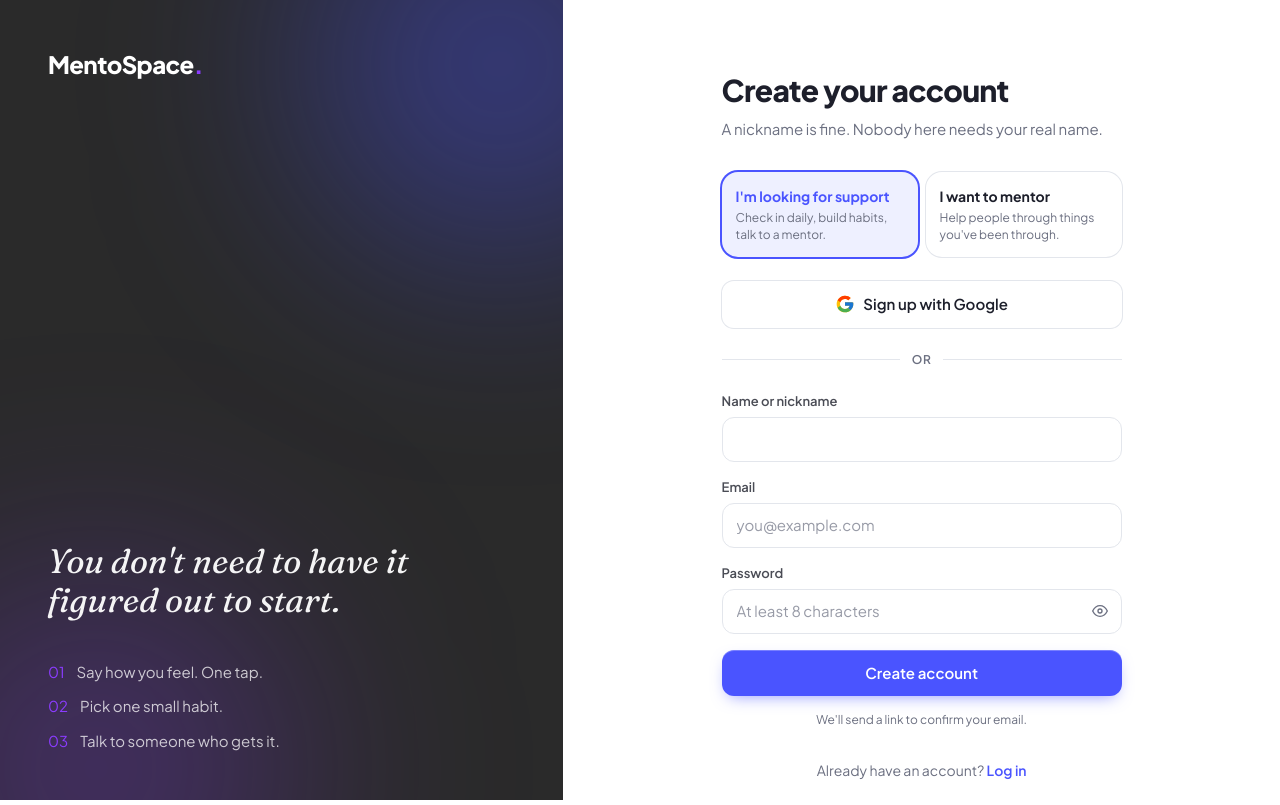
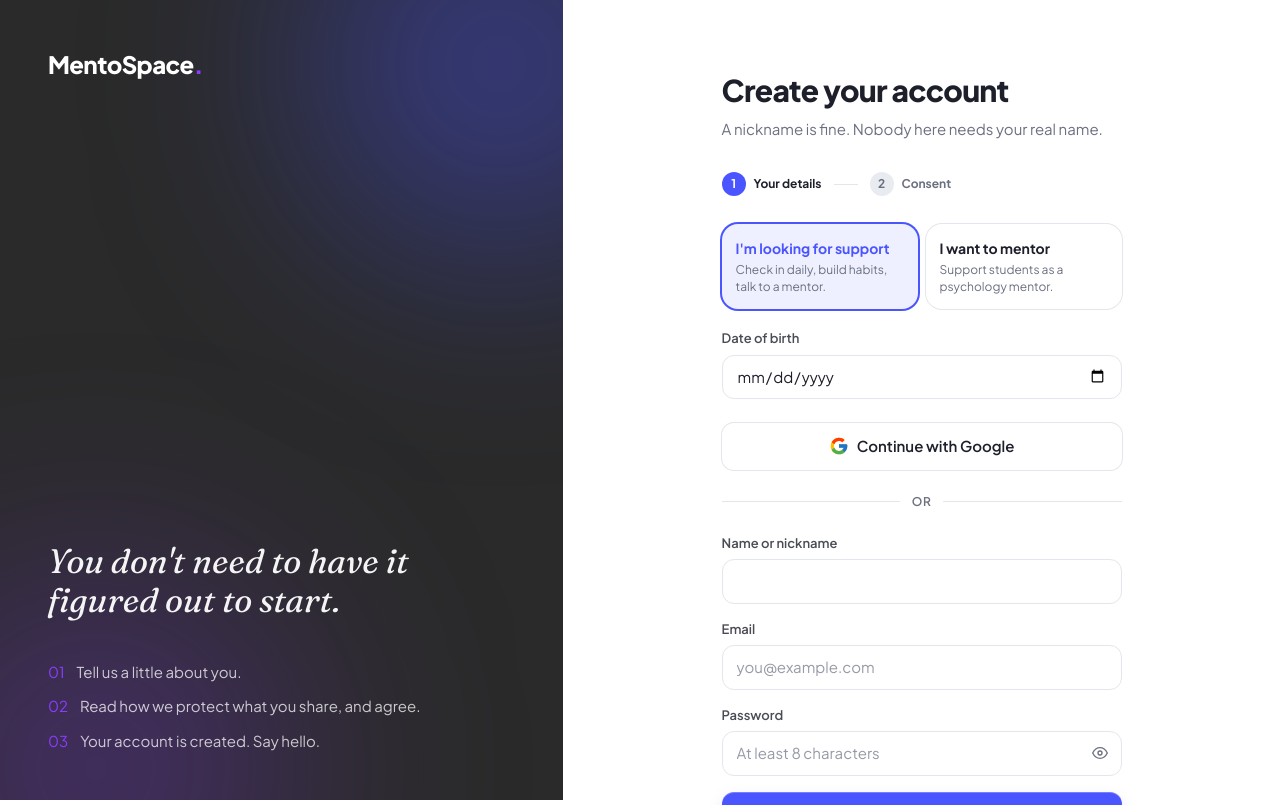
Before and after one commit to satvikshades/MentoSpaceV2, a React (Vite) app: page /register in a window 1280 px wide. Shown: the top 805 px of the page. Built offline with nearby package versions, Linux system fonts and the light colour scheme.

Commit message:
Sign-up: consent step before account creation, guardian consent for 13-17, privacy page

```diff
--- a/src/pages/MentorProfile.jsx
+++ b/src/pages/MentorProfile.jsx
@@ -9,6 +9,7 @@
 import { Avatar, PageSkeleton } from "../components/ui";
 import { RequestButton } from "../components/dashboard/components/FindMentor";
 import { sendMentorRequest } from "../lib/actions";
+import { qualificationLabel } from "../lib/legal";
 
 function MentorProfile() {
   const { id } = useParams();
@@ -99,7 +100,10 @@
 
           <h1 className="mt-4 text-3xl font-extrabold">{mentor.name}</h1>
           <p className="mt-1 text-sm text-muted">
-            Mentor{count > 0 ? ` · ${count} ${count === 1 ? "student" : "students"}` : ""}
+            {qualificationLabel(mentor.mentorDetails?.qualification) || "Mentor"}
+            {mentor.mentorDetails?.rciNumber ? ` · RCI ${mentor.mentorDetails.rciNumber}` : ""}
+            {mentor.mentorDetails?.experienceYears ? ` · ${mentor.mentorDetails.experienceYears} yrs experience` : ""}
+            {count > 0 ? ` · ${count} ${count === 1 ? "student" : "students"}` : ""}
           </p>
 
           <div className="mt-4 flex flex-wrap gap-2">
--- a/src/pages/Registration.jsx
+++ b/src/pages/Registration.jsx
@@ -1,10 +1,9 @@
 import { useState } from "react";
+import { Link, useLocation, useNavigate } from "react-router-dom";
+import { doc, getDoc } from "firebase/firestore";
 import { EXPERTISE_LABELS } from "../lib/people";
-import { Link, useNavigate } from "react-router-dom";
-import { doc, getDoc } from "firebase/firestore";
 import {
   auth,
-  createUserDoc,
   createUserWithEmailAndPassword,
   db,
   googleProvider,
@@ -13,7 +12,9 @@
   updateProfile,
 } from "../firebase";
 import AuthShell, { Divider, FieldError, GoogleIcon, PasswordInput } from "../components/AuthShell";
-import { Spinner } from "../components/ui";
+import ConsentForm, { Helplines } from "../components/ConsentForm";
+import { ADULT_AGE, ageFrom, MIN_AGE, QUALIFICATIONS } from "../lib/legal";
+import { saveConsent } from "../lib/consent";
 
 const ERRORS = {
   "auth/email-already-in-use": "There's already an account with that email. Try logging in.",
@@ -26,7 +27,7 @@
 
 const ROLES = [
   { key: "student", title: "I'm looking for support", body: "Check in daily, build habits, talk to a mentor." },
-  { key: "mentor", title: "I want to mentor", body: "Help people through things you've been through." },
+  { key: "mentor", title: "I want to mentor", body: "Support students as a psychology mentor." },
 ];
 
 function strength(pw) {
@@ -41,26 +42,65 @@
 function Side() {
   return (
     <div className="space-y-4">
-      <p className="font-serif text-[34px] italic leading-[1.15] text-white/95">
-        You don't need to have it figured out to start.
-      </p>
+      <p className="font-serif text-[34px] italic leading-[1.15] text-white/95">You don't need to have it figured out to start.</p>
       <ul className="space-y-3 pt-6 text-[15px] text-white/75">
-        <li className="flex gap-3"><span className="text-secondary">01</span> Say how you feel. One tap.</li>
-        <li className="flex gap-3"><span className="text-secondary">02</span> Pick one small habit.</li>
-        <li className="flex gap-3"><span className="text-secondary">03</span> Talk to someone who gets it.</li>
+        <li className="flex gap-3"><span className="text-secondary">01</span> Tell us a little about you.</li>
+        <li className="flex gap-3"><span className="text-secondary">02</span> Read how we protect what you share, and agree.</li>
+        <li className="flex gap-3"><span className="text-secondary">03</span> Your account is created. Say hello.</li>
       </ul>
     </div>
   );
 }
 
+function Steps({ step }) {
+  return (
+    <ol className="mb-7 flex items-center gap-2 text-xs font-bold" aria-label="Sign-up progress">
+      {["Your details", "Consent"].map((label, i) => {
+        const n = i + 1;
+        const state = step === n ? "now" : step > n ? "done" : "next";
+        return (
+          <li key={label} className="flex items-center gap-2">
+            <span
+              className={`grid h-6 w-6 place-items-center rounded-full ${
+                state === "next" ? "bg-bg-medium-gray text-muted" : "bg-primary text-white"
+              }`}
+            >
+              {state === "done" ? "✓" : n}
+            </span>
+            <span className={state === "now" ? "text-ink" : "text-muted"}>{label}</span>
+            {n === 1 && <span className="mx-1 h-px w-6 bg-line" />}
+          </li>
+        );
+      })}
+    </ol>
+  );
+}
+
 function Registration() {
   const navigate = useNavigate();
+  const location = useLocation();
+  const notice = location.state?.notice;
+  const [step, setStep] = useState(1);
+  const [method, setMethod] = useState("email");
   const [role, setRole] = useState("student");
-  const [form, setForm] = useState({ name: "", email: "", password: "", expertise: [] });
+  const [form, setForm] = useState({
+    name: "",
+    email: "",
+    password: "",
+    dob: "",
+    expertise: [],
+    qualification: "",
+    rciNumber: "",
+    experience: "",
+  });
   const [errors, setErrors] = useState({});
   const [loading, setLoading] = useState(false);
   const [apiError, setApiError] = useState("");
+  const [tooYoung, setTooYoung] = useState(false);
   const score = strength(form.password);
+  const age = ageFrom(form.dob);
+  const isMinor = role === "student" && age !== null && age < ADULT_AGE;
+  const needsRci = QUALIFICATIONS.find((q) => q.key === form.qualification)?.needsRci;
 
   const update = (e) => {
     const { name, value } = e.target;
@@ -69,69 +109,131 @@
     if (apiError) setApiError("");
   };
 
-  const toggleArea = (k) =>
+  const toggleArea = (k) => {
     setForm((f) => ({ ...f, expertise: f.expertise.includes(k) ? f.expertise.filter((x) => x !== k) : [...f.expertise, k] }));
+    setErrors((x) => ({ ...x, expertise: null }));
+  };
 
-  const validate = () => {
+  const validate = (m) => {
     const e = {};
+    if (m === "email") {
       if (!form.name.trim()) e.name = "What should we call you? A first name or nickname is fine.";
       if (!/^[^\s@]+@[^\s@]+\.[^\s@]{2,}$/.test(form.email.trim())) e.email = "Enter a valid email address.";
       if (form.password.length < 8) e.password = "Use at least 8 characters.";
-    if (role === "mentor" && form.expertise.length === 0) e.expertise = "Pick at least one area.";
+    }
+    if (age === null || age > 100) e.dob = "Enter your date of birth.";
+    else if (role === "mentor" && age < ADULT_AGE) e.dob = "Mentors must be 18 or older.";
+    if (role === "mentor") {
+      if (!form.qualification) e.qualification = "Choose the option closest to your training.";
+      if (needsRci && !form.rciNumber.trim()) e.rciNumber = "Clinical psychologists need an RCI registration number.";
+      if (form.expertise.length === 0) e.expertise = "Pick at least one area.";
+    }
     setErrors(e);
     return Object.keys(e).length === 0;
   };
 
-  const submit = async (e) => {
-    e.preventDefault();
-    if (!validate()) return;
+  const next = (m) => {
+    setMethod(m);
+    if (!validate(m)) return;
+    if (role === "student" && age < MIN_AGE) {
+      setTooYoung(true);
+      return;
+    }
+    setStep(2);
+    window.scrollTo(0, 0);
+  };
+
+  const profileFields = (name, email) => {
+    const p = {
+      name,
+      email,
+      role,
+      dob: form.dob,
+      ageGroup: isMinor ? "minor" : "adult",
+      expertise: role === "mentor" ? form.expertise : "",
+      createdAt: new Date().toISOString(),
+    };
+    if (role === "mentor") {
+      p.mentorStatus = "pending";
+      p.mentorDetails = {
+        qualification: form.qualification,
+        rciNumber: form.rciNumber.trim(),
+        experienceYears: Number(form.experience) || 0,
+      };
+    }
+    if (isMinor) p.guardianStatus = "pending";
+    return p;
+  };
+
+  const createAccount = async (consent) => {
     setLoading(true);
+    setApiError("");
     try {
+      if (method === "google") {
+        const { user } = await signInWithPopup(auth, googleProvider);
+        const snap = await getDoc(doc(db, "users", user.uid));
+        if (snap.exists() && snap.data().consent) {
+          navigate("/dashboard", { replace: true });
+          return;
+        }
+        await saveConsent(user.uid, consent, profileFields(user.displayName || "", user.email));
+      } else {
         const cred = await createUserWithEmailAndPassword(auth, form.email.trim(), form.password);
         await updateProfile(cred.user, { displayName: form.name.trim() });
-      await createUserDoc(cred.user.uid, {
-        name: form.name.trim(),
-        email: form.email.trim(),
-        role,
-        expertise: role === "mentor" ? form.expertise : "",
-      });
+        await saveConsent(cred.user.uid, consent, profileFields(form.name.trim(), form.email.trim()));
         sendEmailVerification(cred.user).catch(() => {});
+      }
       navigate("/dashboard", { replace: true });
     } catch (err) {
+      console.error(err);
       setApiError(ERRORS[err.code] ?? "Couldn't create your account. Try again.");
     } finally {
       setLoading(false);
     }
   };
 
-  const google = async () => {
-    if (role === "mentor" && form.expertise.length === 0) {
-      setErrors({ expertise: "Pick at least one area first." });
-      return;
+  if (tooYoung) {
+    return (
+      <AuthShell title="MentoSpace is for students 13 and over" side={<Side />}>
+        <p className="text-[15px] leading-relaxed text-ink/80">
+          We're not able to create an account for you yet. If something is worrying you, please talk to a parent, teacher, or another adult you trust. You can also call these numbers any time, for free:
+        </p>
+        <div className="mt-5">
+          <Helplines />
+        </div>
+        <button onClick={() => setTooYoung(false)} className="btn-ghost mt-6">
+          Back
+        </button>
+      </AuthShell>
+    );
   }
-    setApiError("");
-    setLoading(true);
-    try {
-      const { user } = await signInWithPopup(auth, googleProvider);
-      const snap = await getDoc(doc(db, "users", user.uid));
-      if (!snap.exists()) {
-        await createUserDoc(user.uid, {
-          name: user.displayName || "",
-          email: user.email,
-          role,
-          expertise: role === "mentor" ? form.expertise : "",
-        });
+
+  if (step === 2) {
+    return (
+      <AuthShell
+        title={role === "mentor" ? "Mentor agreement" : "How we protect what you share"}
+        subtitle={isMinor ? "You're under 18, so your parent or guardian also needs to agree." : undefined}
+        side={<Side />}
+        wide
+      >
+        <Steps step={2} />
+        {apiError && <p className="mb-4 rounded-xl bg-red-50 px-4 py-3 text-sm font-medium text-red-700">{apiError}</p>}
+        <ConsentForm
+          role={role}
+          isMinor={isMinor}
+          busy={loading}
+          submitLabel={method === "google" ? "Agree and continue with Google" : "Agree and create account"}
+          onBack={() => setStep(1)}
+          onAccept={createAccount}
+        />
+      </AuthShell>
+    );
   }
-      navigate("/dashboard", { replace: true });
-    } catch (err) {
-      setApiError(ERRORS[err.code] ?? "Google sign-up didn't work. Try again.");
-    } finally {
-      setLoading(false);
-    }
-  };
 
   return (
     <AuthShell title="Create your account" subtitle="A nickname is fine. Nobody here needs your real name." side={<Side />}>
+      <Steps step={1} />
+      {notice && <p className="mb-5 rounded-xl bg-primary-50 px-4 py-3 text-sm font-medium text-primary">{notice}</p>}
       <div className="grid grid-cols-2 gap-2" role="radiogroup" aria-label="Account type">
         {ROLES.map((r) => (
           <button
@@ -139,7 +241,10 @@
             type="button"
             role="radio"
             aria-checked={role === r.key}
-            onClick={() => setRole(r.key)}
+            onClick={() => {
+              setRole(r.key);
+              setErrors({});
+            }}
             className={`rounded-2xl p-3.5 text-left ring-1 transition ${
               role === r.key ? "bg-primary-50 ring-2 ring-primary" : "ring-line hover:bg-bg-light-gray"
             }`}
@@ -150,18 +255,57 @@
         ))}
       </div>
 
+      <div className="mt-5 space-y-4">
+        <div>
+          <label className="label" htmlFor="dob">Date of birth</label>
+          <input
+            id="dob"
+            name="dob"
+            type="date"
+            max={new Date().toISOString().slice(0, 10)}
+            value={form.dob}
+            onChange={update}
+            className={`field ${errors.dob ? "border-red-400" : ""}`}
+          />
+          <FieldError>{errors.dob}</FieldError>
+          {isMinor && age >= MIN_AGE && (
+            <p className="mt-1.5 text-[13px] text-primary">You're under 18, so you'll need a parent or guardian with you for the next step.</p>
+          )}
+        </div>
+
         {role === "mentor" && (
-        <div className="mt-5 animate-rise">
+          <div className="space-y-4 animate-rise">
+            <div>
+              <label className="label" htmlFor="qualification">Your training</label>
+              <select id="qualification" name="qualification" value={form.qualification} onChange={update} className={`field ${errors.qualification ? "border-red-400" : ""}`}>
+                <option value="">Choose one</option>
+                {QUALIFICATIONS.map((q) => (
+                  <option key={q.key} value={q.key}>{q.label}</option>
+                ))}
+              </select>
+              <FieldError>{errors.qualification}</FieldError>
+            </div>
+            <div className="grid gap-4 sm:grid-cols-2">
+              <div>
+                <label className="label" htmlFor="rciNumber">
+                  RCI registration no. {!needsRci && <span className="font-normal text-muted">(if any)</span>}
+                </label>
+                <input id="rciNumber" name="rciNumber" value={form.rciNumber} onChange={update} className={`field ${errors.rciNumber ? "border-red-400" : ""}`} />
+                <FieldError>{errors.rciNumber}</FieldError>
+              </div>
+              <div>
+                <label className="label" htmlFor="experience">Years of experience</label>
+                <input id="experience" name="experience" type="number" min="0" max="60" inputMode="numeric" value={form.experience} onChange={update} className="field" />
+              </div>
+            </div>
+            <div>
               <span className="label">What can you help with?</span>
               <div className="flex flex-wrap gap-2">
                 {Object.entries(EXPERTISE_LABELS).map(([k, label]) => (
                   <button
                     type="button"
                     key={k}
-                onClick={() => {
-                  toggleArea(k);
-                  setErrors((x) => ({ ...x, expertise: null }));
-                }}
+                    onClick={() => toggleArea(k)}
                     className={`rounded-full px-3.5 py-1.5 text-sm font-semibold ring-1 transition ${
                       form.expertise.includes(k) ? "bg-primary-50 text-primary ring-primary" : "ring-line hover:bg-bg-light-gray"
                     }`}
@@ -172,16 +316,25 @@
               </div>
               <FieldError>{errors.expertise}</FieldError>
             </div>
+          </div>
         )}
+      </div>
 
-      <button onClick={google} disabled={loading} className="btn-ghost mt-6 w-full py-3">
-        <GoogleIcon /> Sign up with Google
+      <button type="button" onClick={() => next("google")} className="btn-ghost mt-6 w-full py-3">
+        <GoogleIcon /> Continue with Google
       </button>
       <div className="my-6">
         <Divider />
       </div>
 
-      <form onSubmit={submit} className="space-y-4" noValidate>
+      <form
+        onSubmit={(e) => {
+          e.preventDefault();
+          next("email");
+        }}
+        className="space-y-4"
+        noValidate
+      >
         <div>
           <label className="label" htmlFor="name">Name or nickname</label>
           <input id="name" name="name" autoComplete="nickname" value={form.name} onChange={update} className={`field ${errors.name ? "border-red-400" : ""}`} />
@@ -209,11 +362,10 @@
           )}
           <FieldError>{errors.password}</FieldError>
         </div>
-        {apiError && <p className="rounded-xl bg-red-50 px-4 py-3 text-sm font-medium text-red-700">{apiError}</p>}
-        <button type="submit" disabled={loading} className="btn-primary w-full py-3">
-          {loading && <Spinner />} Create account
+        <button type="submit" className="btn-primary w-full py-3">
+          Continue
         </button>
-        <p className="text-center text-xs text-muted">We'll send a link to confirm your email.</p>
+        <p className="text-center text-xs text-muted">Your account is only created after you read and agree to the next step.</p>
       </form>
 
       <p className="mt-8 text-center text-sm text-muted">
--- a/src/pages/Signin.jsx
+++ b/src/pages/Signin.jsx
@@ -2,7 +2,7 @@
 import { Link, useLocation, useNavigate } from "react-router-dom";
 import { onAuthStateChanged } from "firebase/auth";
 import { doc, getDoc } from "firebase/firestore";
-import { auth, createUserDoc, db, googleProvider, signInWithEmailAndPassword, signInWithPopup } from "../firebase";
+import { auth, db, googleProvider, signInWithEmailAndPassword, signInWithPopup, signOut } from "../firebase";
 import AuthShell, { Divider, GoogleIcon, PasswordInput } from "../components/AuthShell";
 import { Spinner } from "../components/ui";
 
@@ -49,7 +49,7 @@
   const [loading, setLoading] = useState(false);
   const [error, setError] = useState("");
 
-  useEffect(() => onAuthStateChanged(auth, (u) => u && navigate(next, { replace: true })), [navigate, next]);
+  useEffect(() => onAuthStateChanged(auth, (u) => u && !window.__msSigningIn && navigate(next, { replace: true })), [navigate, next]);
 
   const update = (e) => {
     setForm((f) => ({ ...f, [e.target.name]: e.target.value }));
@@ -73,16 +73,21 @@
   const google = async () => {
     setError("");
     setLoading(true);
+    window.__msSigningIn = true;
     try {
       const { user } = await signInWithPopup(auth, googleProvider);
       const snap = await getDoc(doc(db, "users", user.uid));
       if (!snap.exists()) {
-        await createUserDoc(user.uid, { name: user.displayName || "", email: user.email, role: "student", expertise: "" });
+        // New Google users must go through sign-up and consent first.
+        await signOut(auth);
+        navigate("/register", { replace: true, state: { notice: "You don't have an account yet. Sign up below. It only takes a minute." } });
+        return;
       }
       navigate(next, { replace: true });
     } catch (err) {
       setError(ERRORS[err.code] ?? "Google sign-in didn't work. Try again.");
     } finally {
+      window.__msSigningIn = false;
       setLoading(false);
     }
   };
@@ -120,6 +125,9 @@
           Create an account
         </Link>
       </p>
+      <p className="mt-3 text-center text-xs text-muted">
+        <Link to="/privacy" className="hover:text-ink hover:underline">Privacy and consent</Link>
+      </p>
     </AuthShell>
   );
 }
```
Also changed, not shown: src/pages/Privacy.jsx (added, +72 -0 lines). Lines whose indentation alone changed are shown as unchanged.
